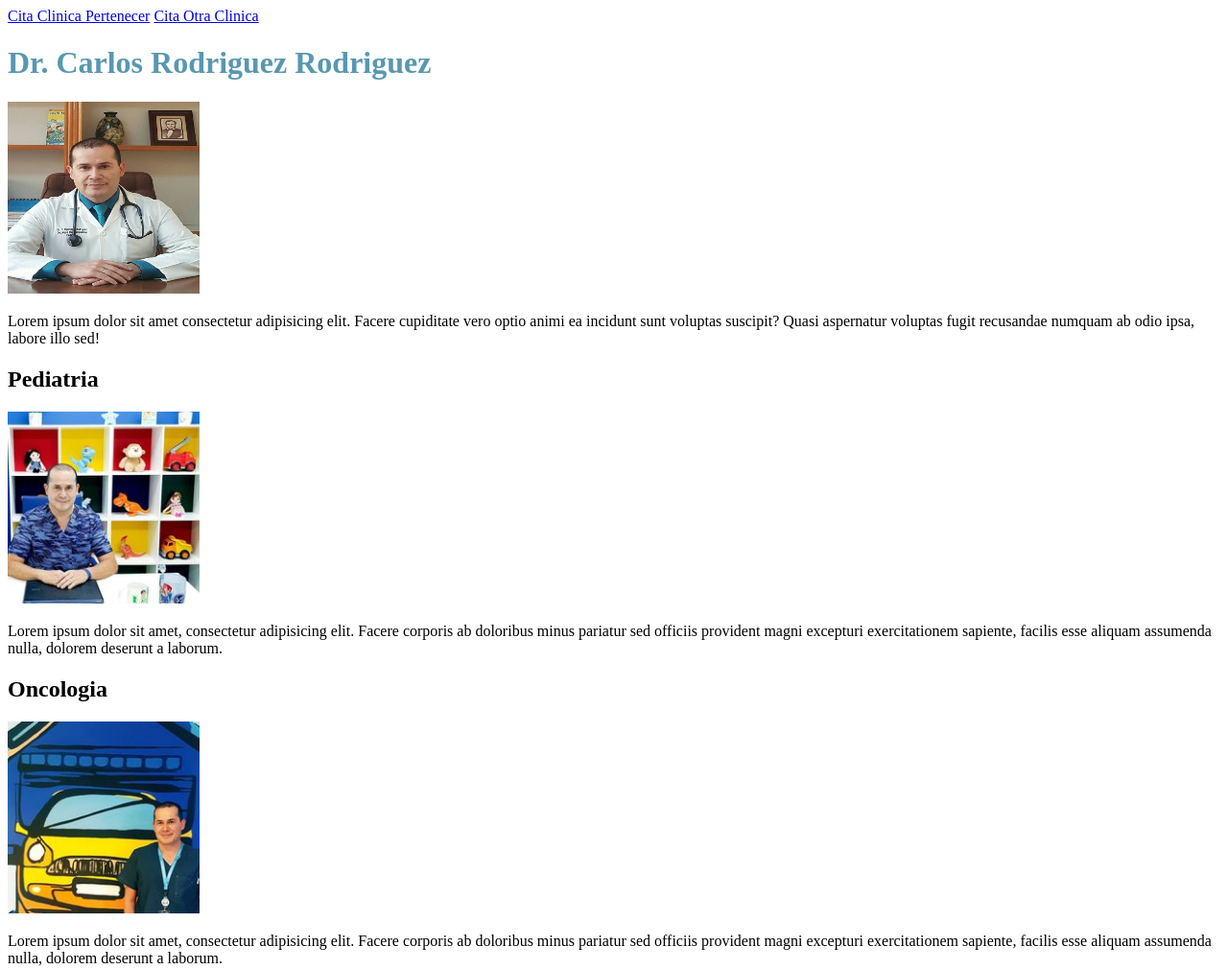
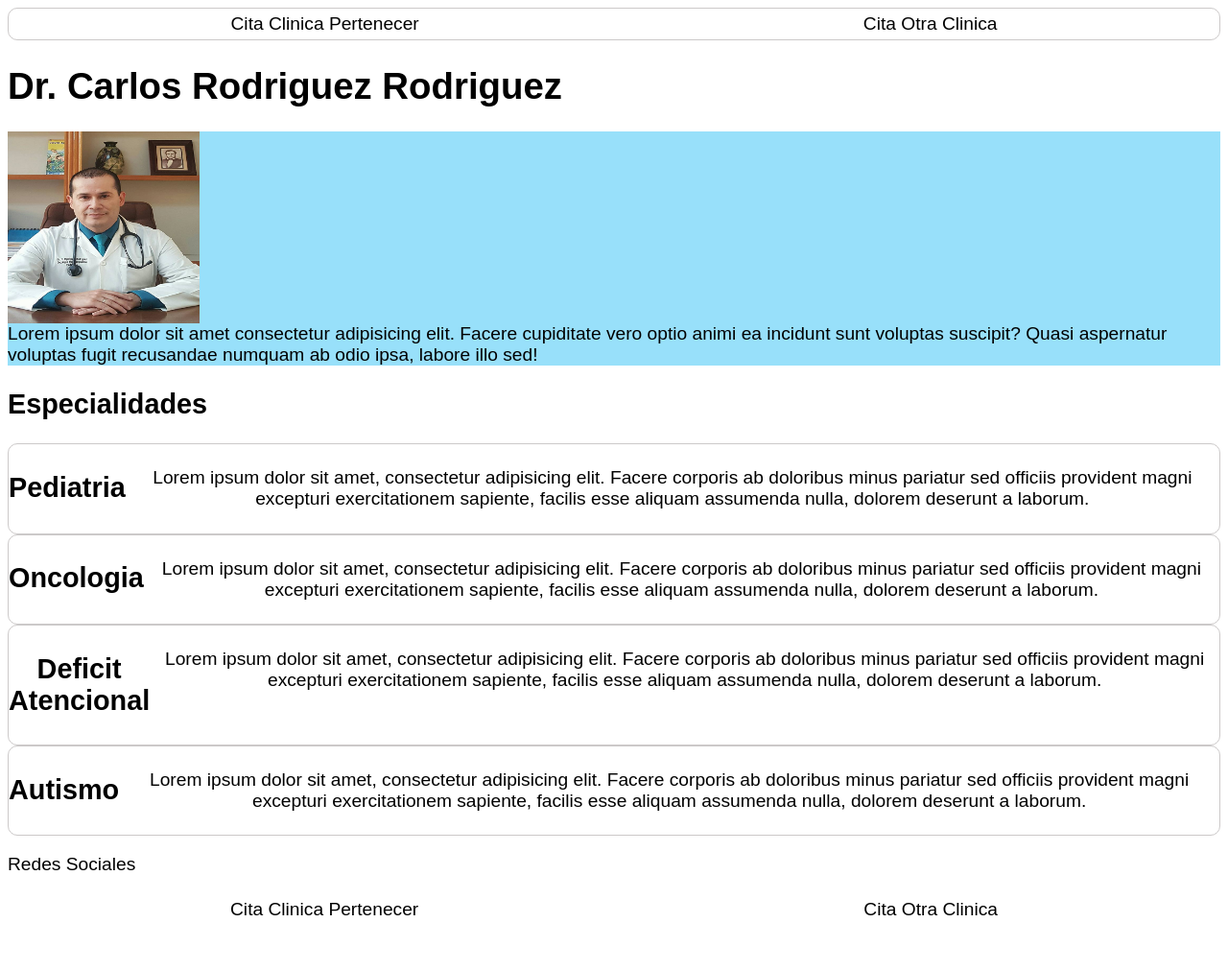
Before and after one commit to albertoro75/Dr.-Carlos-Rodr-guez, a plain HTML site: page Index.html in a window 1280 px wide. Shown: the top 1011 px of the page at 96% size. After the commit the page ends 972 px from the top, so only its background shows below. Drawn offline with Linux system fonts and the light colour scheme.

Commit message:
flag 9-10-2022 tarde

```diff
--- a/Index.html
+++ b/Index.html
@@ -10,63 +10,76 @@
 
 <body>
     <header> <!-- el nav es para las paginas de citas-->
-    <nav class="navegacion-principal ">
+    <nav class="nav-principal ">
     <a href="#"https://www.centrodesarrolloperteneser.com/citas>Cita Clinica Pertenecer</a>
     <a href="#"https://www.centrodesarrolloperteneser.com/citas>Cita Otra Clinica</a>
     </nav>
         <h1>
             Dr. Carlos Rodriguez Rodriguez
         </h1>
+        <section class="inf-principal ">
+
         <img src="imagenes/1.jpg" alt="Imagen" width="200" height="200" />
-        <p>
-            Lorem ipsum dolor sit amet consectetur adipisicing elit. Facere cupiditate vero optio animi ea incidunt sunt voluptas suscipit? Quasi aspernatur voluptas fugit recusandae numquam ab odio ipsa, labore illo sed!
-        </p>
+        <div>
+        <aside>Lorem ipsum dolor sit amet consectetur adipisicing elit. Facere cupiditate vero optio animi ea incidunt sunt voluptas suscipit? Quasi aspernatur voluptas fugit recusandae numquam ab odio ipsa, labore illo sed!
+        </aside>
+        </div>
+        </section>
     </header>
+
 <!--Principal-->
 <main>
-<section>
+<div class="list-especialidades">
+<h2>Especialidades</h2>
+
+
+    <div class="especialidades">
         <h2>
         Pediatria
         </h2>
-    <img src="imagenes/2.jpg" alt="Imagen" width="200" height="200" />
         <p>
         Lorem ipsum dolor sit amet, consectetur adipisicing elit. Facere corporis ab doloribus minus pariatur sed officiis provident magni excepturi exercitationem sapiente, facilis esse aliquam assumenda nulla, dolorem deserunt a laborum.
         </p>
-    </section>
+    </div>
 
-    <section>
+    <div class="especialidades">
     <h2>
         Oncologia
     </h2>
-    <img src="imagenes/3.jpg" alt="Imagen" width="200" height="200" />
     <p>
         Lorem ipsum dolor sit amet, consectetur adipisicing elit. Facere corporis ab doloribus minus pariatur sed officiis provident magni excepturi exercitationem sapiente, facilis esse aliquam assumenda nulla, dolorem deserunt a laborum.
         </p>
-    </section>
+    </div>
 
-    <section>
+    <div class="especialidades">
     <h2>
         Deficit Atencional
     </h2>
-    <img src="imagenes/4.jpg" alt="Imagen" width="200" height="200" />
     <p>
         Lorem ipsum dolor sit amet, consectetur adipisicing elit. Facere corporis ab doloribus minus pariatur sed officiis provident magni excepturi exercitationem sapiente, facilis esse aliquam assumenda nulla, dolorem deserunt a laborum.
     </p>
-    </section>
+    </div>
 
-    <section>
+    <div class="especialidades">
     <h2>
         Autismo
     </h2>
-    <img src="imagenes/5.jpg" alt="Imagen" width="200" height="200" />
     <p>
         Lorem ipsum dolor sit amet, consectetur adipisicing elit. Facere corporis ab doloribus minus pariatur sed officiis provident magni excepturi exercitationem sapiente, facilis esse aliquam assumenda nulla, dolorem deserunt a laborum.
     </p>
-    </section>
+    </div>
+</div>
 </main>
 </body>
+
 <footer>
-    <p>hola</p>
+    <div>
+        <p>Redes Sociales</p>
+    </div>
+    <nav class="footer">
+        <a href="#"https://www.centrodesarrolloperteneser.com/citas>Cita Clinica Pertenecer</a>
+        <a href="#"https://www.centrodesarrolloperteneser.com/citas>Cita Otra Clinica</a>
+    </nav>
 </footer>
 
 </html>
--- a/css/app.css
+++ b/css/app.css
@@ -1,11 +1,66 @@
 :root   {
-    --verdeclaro: #82af70;
+    --verdeclaro: #e5fadc;
     --verdemusgo: #605820;
     --negro: #000;
     --blanco: #FFF;
-    --celeste: #5898b0;
+    --celeste: #98e0fa;
     --rosa: #b87880;
+    --gris: #ccc9c9;
 }
-h1 {
-color: var(--celeste);
+html {
+    box-sizing: border-box;
+    font-size: 1.2rem;
+    font-family: Arial, Helvetica, sans-serif;
 }
+/*normalize*/
+  *, *:before, *:after {
+    box-sizing: inherit;
+}
+
+/**navegacion**/
+a {
+    text-decoration: none;
+    color: var(--negro);
+}
+.header {
+    height:100px; width:100%;
+	text-align:center;
+}
+
+.nav-principal { /*hacer boton CTA */
+    border: 1px solid var(--gris);
+    border-radius: 10px;
+    display: flex;
+    justify-content: space-around;
+    padding: 5px 0;
+    text-align: center;
+}
+/*informacion general, foto der-text izq*/
+
+.inf-principal {
+    display: grid;
+    grid-template-columns:auto;
+    background-color: var(--celeste);
+}
+/* en 4 columnas, texto abajo, ..*/
+.list-especialidades {
+    display: grid;
+}
+
+.especialidades {
+    border: 1px solid var(--gris);
+    border-radius: 10px;
+    display: flex;
+    justify-content: space-around;
+    padding: 5px 0;
+    text-align: center;
+}
+
+
+.footer {
+    /*llamar nuevamente para la cita*/
+    display: flex;
+    justify-content: space-around;
+    padding: 5px 0;
+    text-align: center;
+}
--- /dev/null
+++ b/css/normaliz.css
@@ -0,0 +1,349 @@
+/*! normalize.css v8.0.1 | MIT License | github.com/necolas/normalize.css */
+
+/* Document
+   ========================================================================== */
+
+/**
+ * 1. Correct the line height in all browsers.
+ * 2. Prevent adjustments of font size after orientation changes in iOS.
+ */
+
+ html {
+    line-height: 1.15; /* 1 */
+    -webkit-text-size-adjust: 100%; /* 2 */
+  }
+
+  /* Sections
+     ========================================================================== */
+
+  /**
+   * Remove the margin in all browsers.
+   */
+
+  body {
+    margin: 0;
+  }
+
+  /**
+   * Render the `main` element consistently in IE.
+   */
+
+  main {
+    display: block;
+  }
+
+  /**
+   * Correct the font size and margin on `h1` elements within `section` and
+   * `article` contexts in Chrome, Firefox, and Safari.
+   */
+
+  h1 {
+    font-size: 2em;
+    margin: 0.67em 0;
+  }
+
+  /* Grouping content
+     ========================================================================== */
+
+  /**
+   * 1. Add the correct box sizing in Firefox.
+   * 2. Show the overflow in Edge and IE.
+   */
+
+  hr {
+    box-sizing: content-box; /* 1 */
+    height: 0; /* 1 */
+    overflow: visible; /* 2 */
+  }
+
+  /**
+   * 1. Correct the inheritance and scaling of font size in all browsers.
+   * 2. Correct the odd `em` font sizing in all browsers.
+   */
+
+  pre {
+    font-family: monospace, monospace; /* 1 */
+    font-size: 1em; /* 2 */
+  }
+
+  /* Text-level semantics
+     ========================================================================== */
+
+  /**
+   * Remove the gray background on active links in IE 10.
+   */
+
+  a {
+    background-color: transparent;
+  }
+
+  /**
+   * 1. Remove the bottom border in Chrome 57-
+   * 2. Add the correct text decoration in Chrome, Edge, IE, Opera, and Safari.
+   */
+
+  abbr[title] {
+    border-bottom: none; /* 1 */
+    text-decoration: underline; /* 2 */
+    text-decoration: underline dotted; /* 2 */
+  }
+
+  /**
+   * Add the correct font weight in Chrome, Edge, and Safari.
+   */
+
+  b,
+  strong {
+    font-weight: bolder;
+  }
+
+  /**
+   * 1. Correct the inheritance and scaling of font size in all browsers.
+   * 2. Correct the odd `em` font sizing in all browsers.
+   */
+
+  code,
+  kbd,
+  samp {
+    font-family: monospace, monospace; /* 1 */
+    font-size: 1em; /* 2 */
+  }
+
+  /**
+   * Add the correct font size in all browsers.
+   */
+
+  small {
+    font-size: 80%;
+  }
+
+  /**
+   * Prevent `sub` and `sup` elements from affecting the line height in
+   * all browsers.
+   */
+
+  sub,
+  sup {
+    font-size: 75%;
+    line-height: 0;
+    position: relative;
+    vertical-align: baseline;
+  }
+
+  sub {
+    bottom: -0.25em;
+  }
+
+  sup {
+    top: -0.5em;
+  }
+
+  /* Embedded content
+     ========================================================================== */
+
+  /**
+   * Remove the border on images inside links in IE 10.
+   */
+
+  img {
+    border-style: none;
+  }
+
+  /* Forms
+     ========================================================================== */
+
+  /**
+   * 1. Change the font styles in all browsers.
+   * 2. Remove the margin in Firefox and Safari.
+   */
+
+  button,
+  input,
+  optgroup,
+  select,
+  textarea {
+    font-family: inherit; /* 1 */
+    font-size: 100%; /* 1 */
+    line-height: 1.15; /* 1 */
+    margin: 0; /* 2 */
+  }
+
+  /**
+   * Show the overflow in IE.
+   * 1. Show the overflow in Edge.
+   */
+
+  button,
+  input { /* 1 */
+    overflow: visible;
+  }
+
+  /**
+   * Remove the inheritance of text transform in Edge, Firefox, and IE.
+   * 1. Remove the inheritance of text transform in Firefox.
+   */
+
+  button,
+  select { /* 1 */
+    text-transform: none;
+  }
+
+  /**
+   * Correct the inability to style clickable types in iOS and Safari.
+   */
+
+  button,
+  [type="button"],
+  [type="reset"],
+  [type="submit"] {
+    -webkit-appearance: button;
+  }
+
+  /**
+   * Remove the inner border and padding in Firefox.
+   */
+
+  button::-moz-focus-inner,
+  [type="button"]::-moz-focus-inner,
+  [type="reset"]::-moz-focus-inner,
+  [type="submit"]::-moz-focus-inner {
+    border-style: none;
+    padding: 0;
+  }
+
+  /**
+   * Restore the focus styles unset by the previous rule.
+   */
+
+  button:-moz-focusring,
+  [type="button"]:-moz-focusring,
+  [type="reset"]:-moz-focusring,
+  [type="submit"]:-moz-focusring {
+    outline: 1px dotted ButtonText;
+  }
+
+  /**
+   * Correct the padding in Firefox.
+   */
+
+  fieldset {
+    padding: 0.35em 0.75em 0.625em;
+  }
+
+  /**
+   * 1. Correct the text wrapping in Edge and IE.
+   * 2. Correct the color inheritance from `fieldset` elements in IE.
+   * 3. Remove the padding so developers are not caught out when they zero out
+   *    `fieldset` elements in all browsers.
+   */
+
+  legend {
+    box-sizing: border-box; /* 1 */
+    color: inherit; /* 2 */
+    display: table; /* 1 */
+    max-width: 100%; /* 1 */
+    padding: 0; /* 3 */
+    white-space: normal; /* 1 */
+  }
+
+  /**
+   * Add the correct vertical alignment in Chrome, Firefox, and Opera.
+   */
+
+  progress {
+    vertical-align: baseline;
+  }
+
+  /**
+   * Remove the default vertical scrollbar in IE 10+.
+   */
+
+  textarea {
+    overflow: auto;
+  }
+
+  /**
+   * 1. Add the correct box sizing in IE 10.
+   * 2. Remove the padding in IE 10.
+   */
+
+  [type="checkbox"],
+  [type="radio"] {
+    box-sizing: border-box; /* 1 */
+    padding: 0; /* 2 */
+  }
+
+  /**
+   * Correct the cursor style of increment and decrement buttons in Chrome.
+   */
+
+  [type="number"]::-webkit-inner-spin-button,
+  [type="number"]::-webkit-outer-spin-button {
+    height: auto;
+  }
+
+  /**
+   * 1. Correct the odd appearance in Chrome and Safari.
+   * 2. Correct the outline style in Safari.
+   */
+
+  [type="search"] {
+    -webkit-appearance: textfield; /* 1 */
+    outline-offset: -2px; /* 2 */
+  }
+
+  /**
+   * Remove the inner padding in Chrome and Safari on macOS.
+   */
+
+  [type="search"]::-webkit-search-decoration {
+    -webkit-appearance: none;
+  }
+
+  /**
+   * 1. Correct the inability to style clickable types in iOS and Safari.
+   * 2. Change font properties to `inherit` in Safari.
+   */
+
+  ::-webkit-file-upload-button {
+    -webkit-appearance: button; /* 1 */
+    font: inherit; /* 2 */
+  }
+
+  /* Interactive
+     ========================================================================== */
+
+  /*
+   * Add the correct display in Edge, IE 10+, and Firefox.
+   */
+
+  details {
+    display: block;
+  }
+
+  /*
+   * Add the correct display in all browsers.
+   */
+
+  summary {
+    display: list-item;
+  }
+
+  /* Misc
+     ========================================================================== */
+
+  /**
+   * Add the correct display in IE 10+.
+   */
+
+  template {
+    display: none;
+  }
+
+  /**
+   * Add the correct display in IE 10.
+   */
+
+  [hidden] {
+    display: none;
+  }
```
Lines whose indentation alone changed are shown as unchanged.
